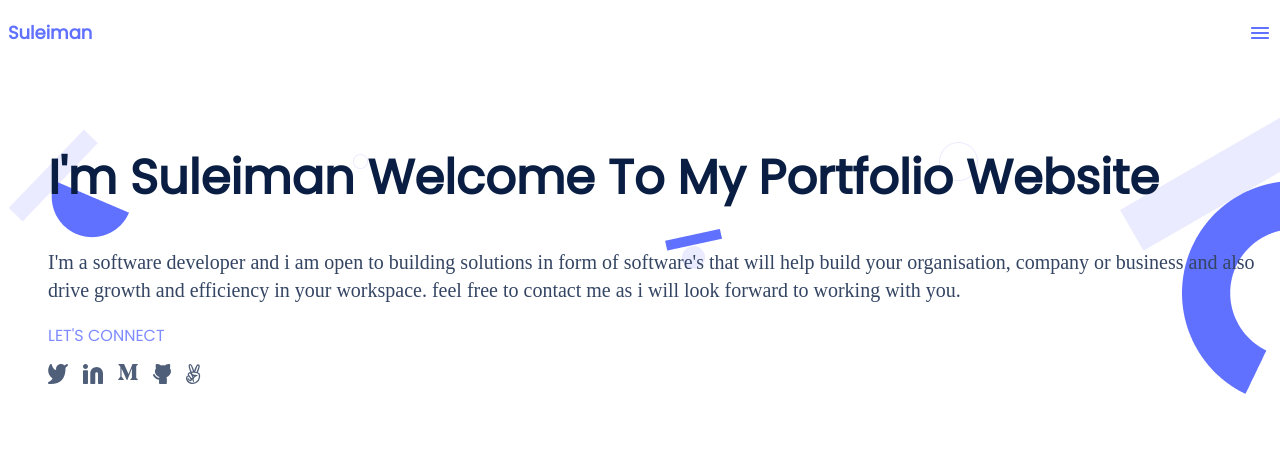
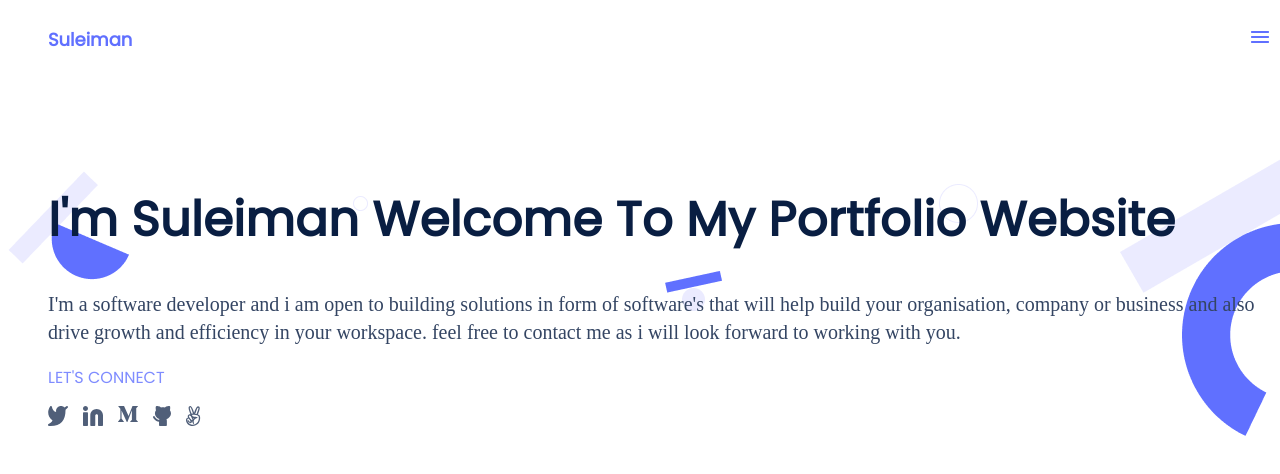
Before and after one commit to shaaibu7/Portfolio-Setup, a website: page index.html in a window 1280 px wide. Drawn offline with Linux system fonts and the light colour scheme.

Commit message:
Added styling

```diff
--- a/index.html
+++ b/index.html
@@ -10,18 +10,21 @@
 </head>
 <body>
     <header id="container">
-        <h2 class="logo">Suleiman</h2>
-        <img src="images/Hamburguer.png" alt="this is an image" class="image">
+        <div class="head">
+            <h1 class="logo">Suleiman</h1>
+        </div>
+        <nav>
+            <img src="images/Hamburguer.png" alt="this is an image" class="image">
+        </nav>
     </header>
 
     <section>
-        <a href="#"><h1>I'm Suleiman Welcome To My Portfolio Website</h1></a>
+        <h2>I'm Suleiman Welcome To My Portfolio Website</h2>
 
-
-         <a href="#"><p>I'm a software developer and i am open to building solutions in form of software's that will
+         <p>I'm a software developer and i am open to building solutions in form of software's that will
             help build your organisation, company or business and also drive growth and efficiency in your
             workspace. feel free to contact me as i will look forward to working with you.
-        </p></a>
+         </p>
 
         <a href=""><h3>LET'S CONNECT</h3></a>
 
--- a/style.css
+++ b/style.css
@@ -12,12 +12,21 @@ a {
 }
 
 h2{
-  float: left;
+  font-family: 'Poppins';
+  font-style: normal;
+  font-weight: 700;
+  font-size: 48px;
+  line-height: 60px;
+  color: #091e42;
+  margin-left: 40px;
+  letter-spacing: 0.37px;
+
 }
 
-.image{
+nav > img{
   float: right;
-  margin-top: 13px;
+  display: inline;
+  margin-top: -25px;
 }
 
 li {
@@ -39,23 +48,15 @@ h3 {
   color: #7f8cff;
 }
 
-.logo {
+h1 {
   font-family: 'Poppins';
 	font-style: normal;
 	font-weight: 700;
 	font-size: 18px;
-	line-height: 20px;
 	color: #6070FF;
-}
-
-h1 {
-  font-family: 'Poppins';
-  font-style: normal;
-  font-weight: 700;
-  font-size: 48px;
-  line-height: 60px;
-  color: #091e42;
+  line-height: 20px;
   margin-left: 40px;
+  display: inline;
 }
 
 p {
@@ -78,3 +79,7 @@ a:enabled {
 section {
   margin-top: 100px;
 }
+
+.head{
+  margin-top: 30px;
+}
```
